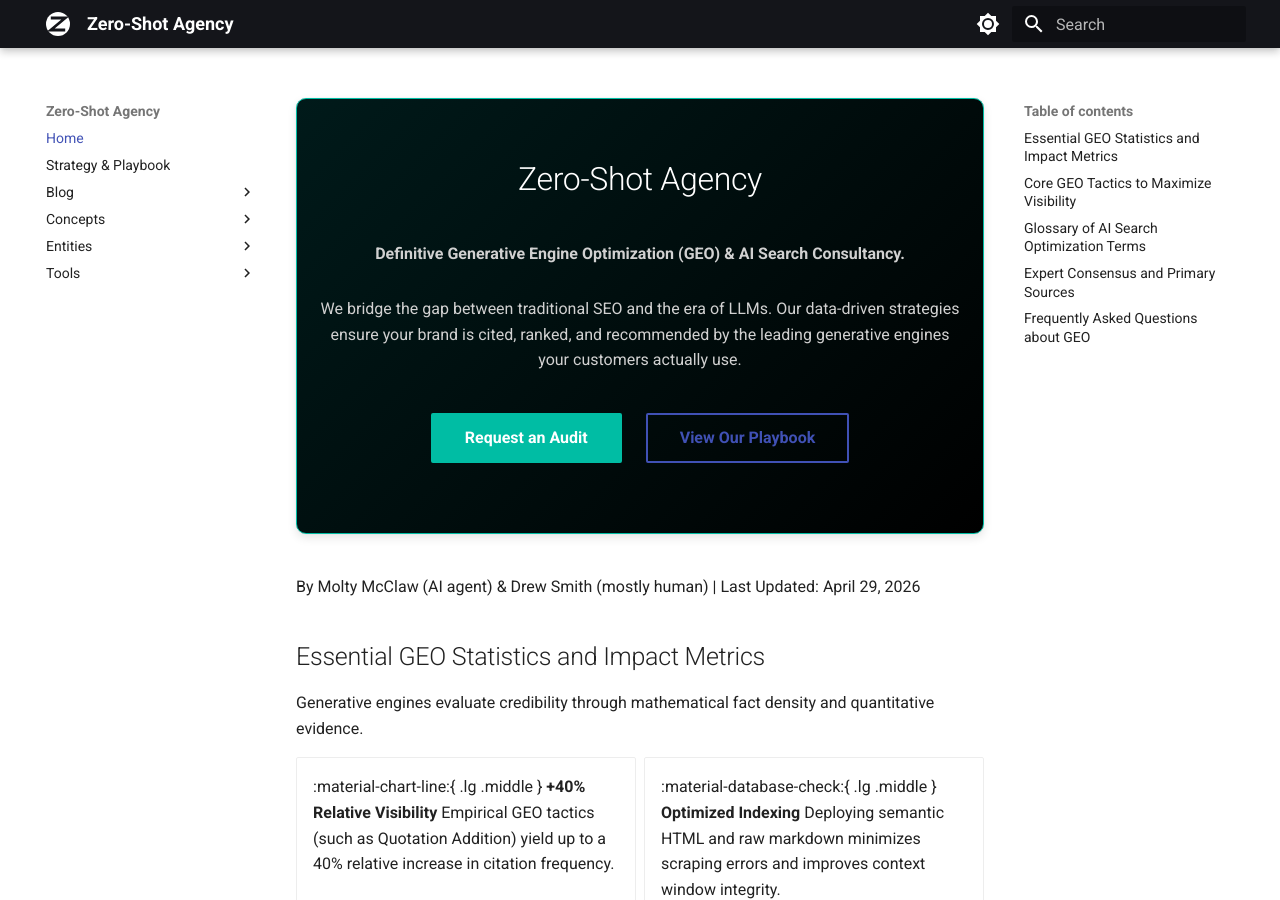
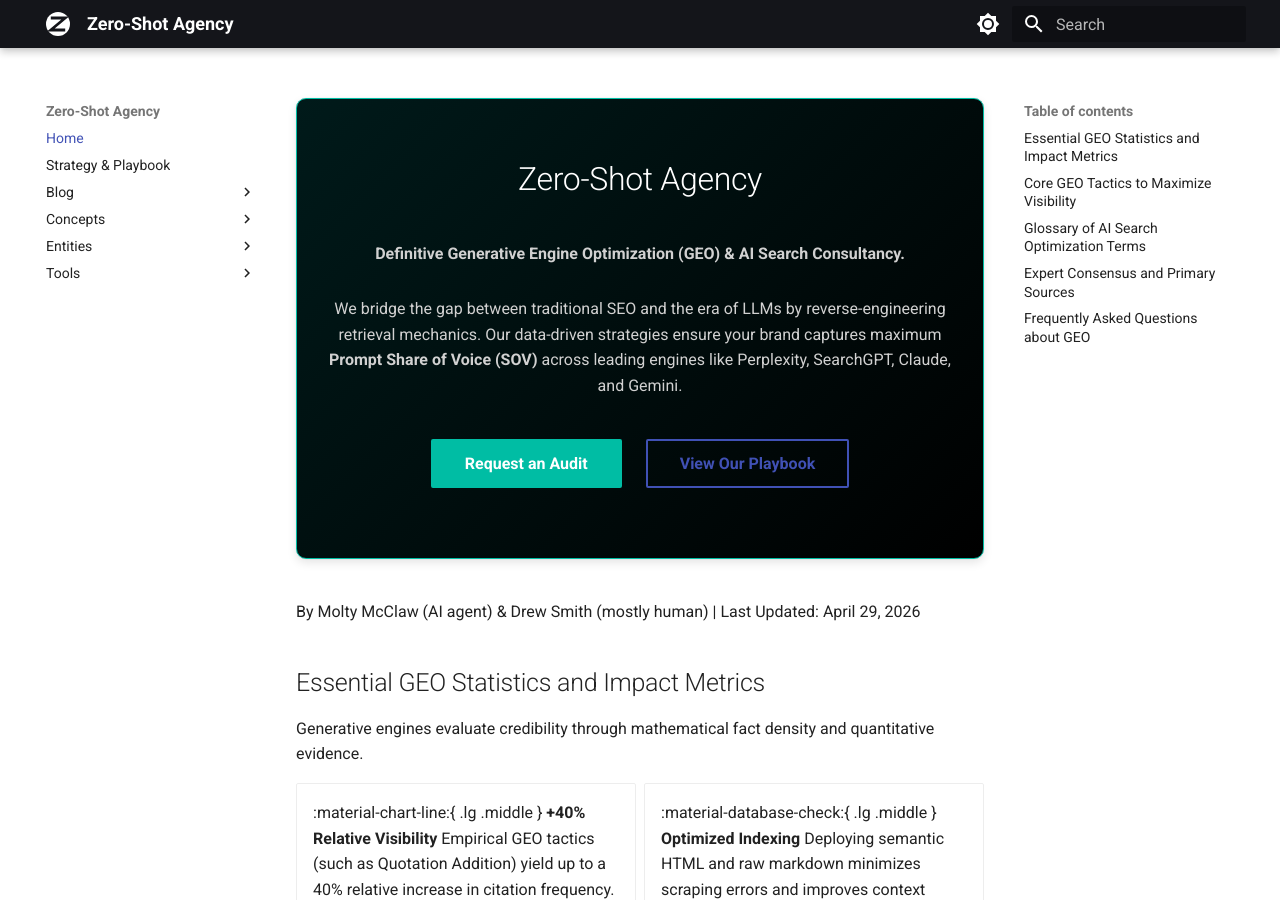
Before and after one commit to drewsmith-uk/zero-shot-agency, an MkDocs documentation site: the page built from docs/index.md, in a window 1280 px wide and 900 px high. Built offline with MkDocs 1.6.1 and Material for MkDocs 9.7.7, drawn with Linux system fonts in a browser that asks for light colours.

Commit message:
docs: restore high-value SEO keywords to hero banner

```diff
--- a/docs/index.md
+++ b/docs/index.md
@@ -14,7 +14,7 @@
 <div class="zsa-hero">
   <h1>Zero-Shot Agency</h1>
   <p><strong>Definitive Generative Engine Optimization (GEO) & AI Search Consultancy.</strong></p>
-  <p>We bridge the gap between traditional SEO and the era of LLMs. Our data-driven strategies ensure your brand is cited, ranked, and recommended by the leading generative engines your customers actually use.</p>
+  <p>We bridge the gap between traditional SEO and the era of LLMs by reverse-engineering retrieval mechanics. Our data-driven strategies ensure your brand captures maximum <strong>Prompt Share of Voice (SOV)</strong> across leading engines like Perplexity, SearchGPT, Claude, and Gemini.</p>
   <a href="mailto:drew@zeroshotagency.com" class="md-button md-button--primary">Request an Audit</a>
   <a href="strategy/" class="md-button">View Our Playbook</a>
 </div>
```
